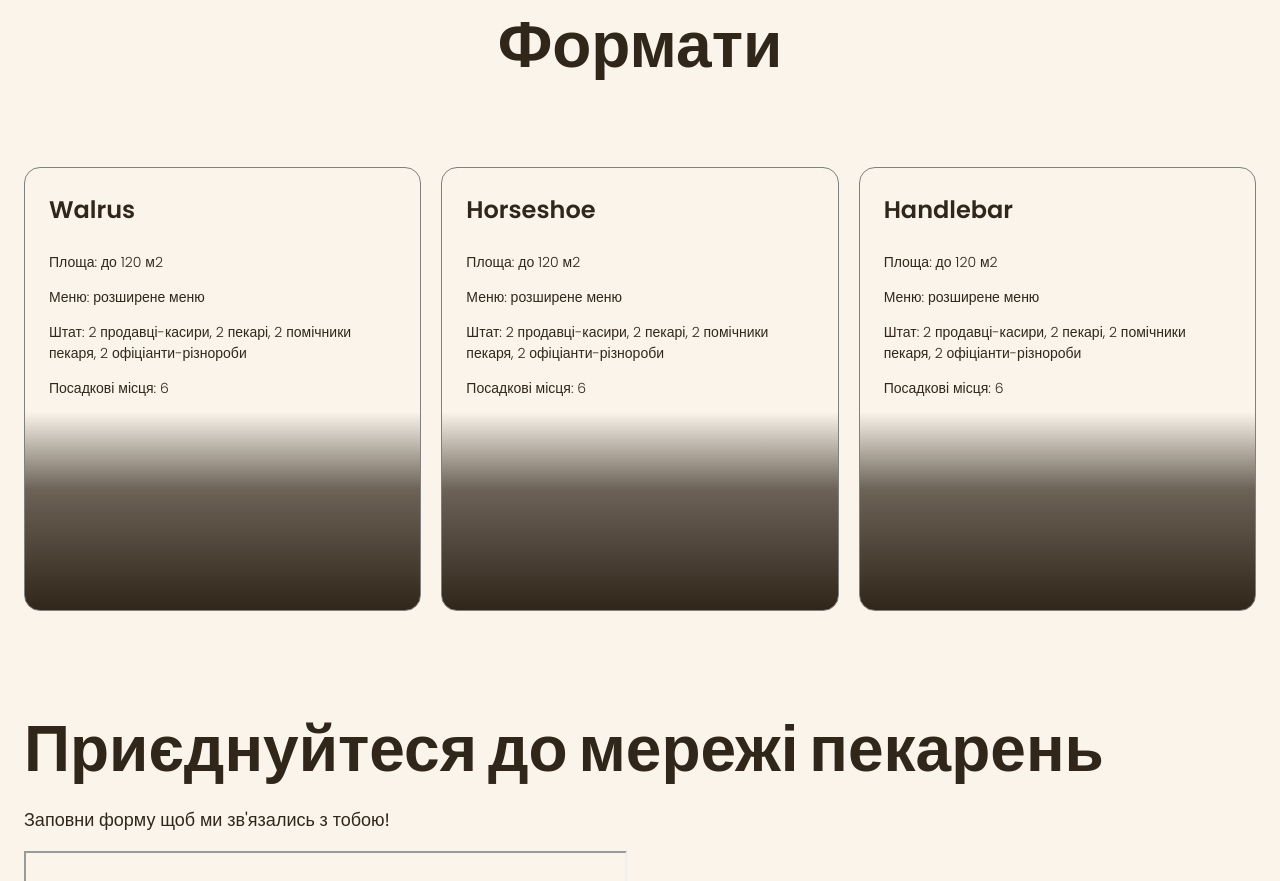
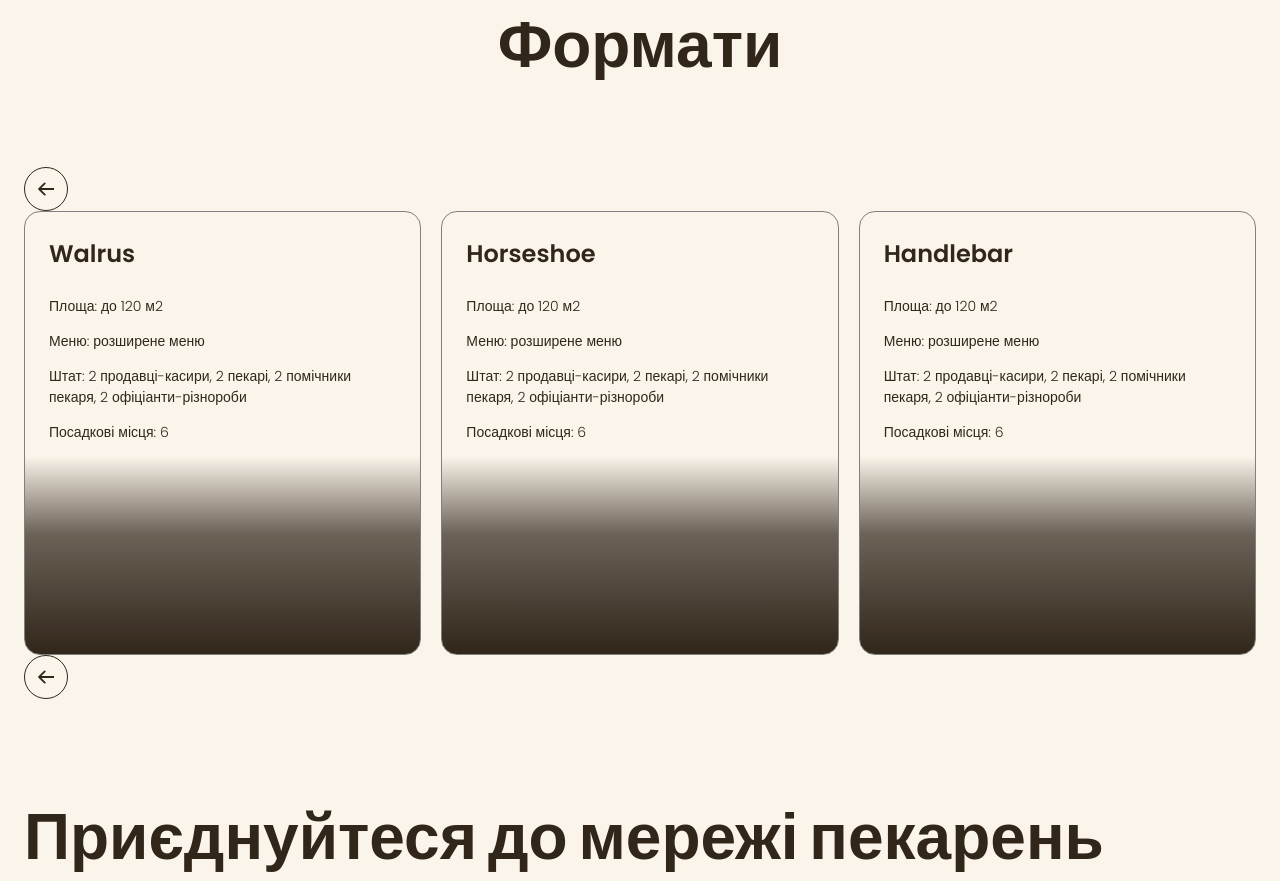
Before and after one commit to AnastasiaLymarenko/html-css-project, a plain HTML site: page index.html in a window 1280 px wide. Shown: the part 3122-4003 px from the top of the page. Drawn offline with Linux system fonts and the light colour scheme; grey boxes are pictures that could not be loaded.

Commit message:
Add svg icons

```diff
--- a/css/style.css
+++ b/css/style.css
@@ -287,6 +287,24 @@ p {
   font-size: 14px;
   font-weight: 300;
 }
+/* Carousel */
+.carousel-button {
+  display: flex;
+  align-items: center;
+  justify-content: center;
+  width: 44px;
+  height: 44px;
+  padding: 0;
+  border-radius: 50%;
+  background-color: transparent;
+  fill: var(--color-primary-black);
+  border: 1px solid var(--color-primary-black);
+  cursor: pointer;
+}
+.carousel-button:hover {
+  background-color: var(--color-primary-black);
+  fill: var(--color-primary-white);
+}
 
 /* Contacts section */
 
@@ -306,6 +324,9 @@ p {
 .address-link:hover {
   color: var(--color-brand-dark-green);
 }
+.address-icon {
+  fill: var(--color-primary-white);
+}
 
 .address-copyright {
   font-size: 14px;
--- a/index.html
+++ b/index.html
@@ -119,6 +119,11 @@
       <section class="section" id="formats-section">
         <div class="container">
           <h2 class="formats-title section-title centered">Формати</h2>
+          <button class="carousel-button" type="button">
+            <svg width="16" height="16">
+              <use href="./img/icons.svg#icon-arrow"></use>
+            </svg>
+          </button>
           <ul class="formats-list">
             <li class="formats-item">
               <article class="format-card">
@@ -163,6 +168,11 @@
               </article>
             </li>
           </ul>
+          <button class="carousel-button" type="button">
+            <svg width="16" height="16">
+              <use href="./img/icons.svg#icon-arrow"></use>
+            </svg>
+          </button>
         </div>
       </section>
       <section class="section" id="contacts-section">
@@ -220,11 +230,15 @@
             </li>
             <li>
               <a href="#"></a>
-              <!-- facebook icon -->
+              <svg class="address-icon" width="32" height="32">
+                <use href="./img/icons.svg#icon-facebook"></use>
+              </svg>
             </li>
             <li>
               <a href="#"></a>
-              <!-- IG icon -->
+              <svg class="address-icon" width="32" height="32">
+                <use href="./img/icons.svg#icon-instagram"></use>
+              </svg>
             </li>
           </ul>
           <a class="address-link" href="#">Політика конфідеційності</a>
```
